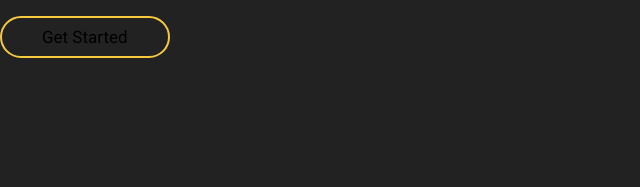
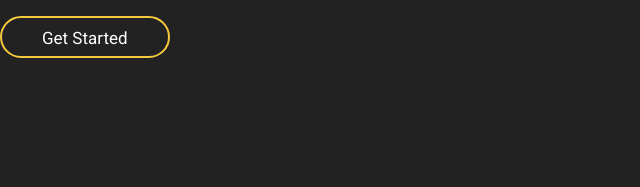
Before and after one commit to AkashAi7/Dairy-Sales-, a plain HTML site: page food website/index.html in a window 1280 px wide. Both pictures are taken after a click on the element "OFF". Shown: the part 545-732 px from the top of the page, 0-640 px from the left. Drawn offline with nearby package versions, Linux system fonts and the light colour scheme.

Commit message:
Button dark mode updated

```diff
--- a/food website/style.css
+++ b/food website/style.css
@@ -104,6 +104,17 @@
     padding-left: 4.5rem;
     font-size: 1.5rem;
     color:white;
+}
+
+.dark .btn{
+    font-size: 1.7rem;
+    padding:.7rem 4rem;
+    border-radius: 5rem;
+    margin-top: 1rem;
+    background:none;
+    color:white;
+    cursor: pointer;
+    border:.2rem solid var(--yellow);
 }
 h1, h3{
     font-family: 'Oswald', sans-serif;
```
